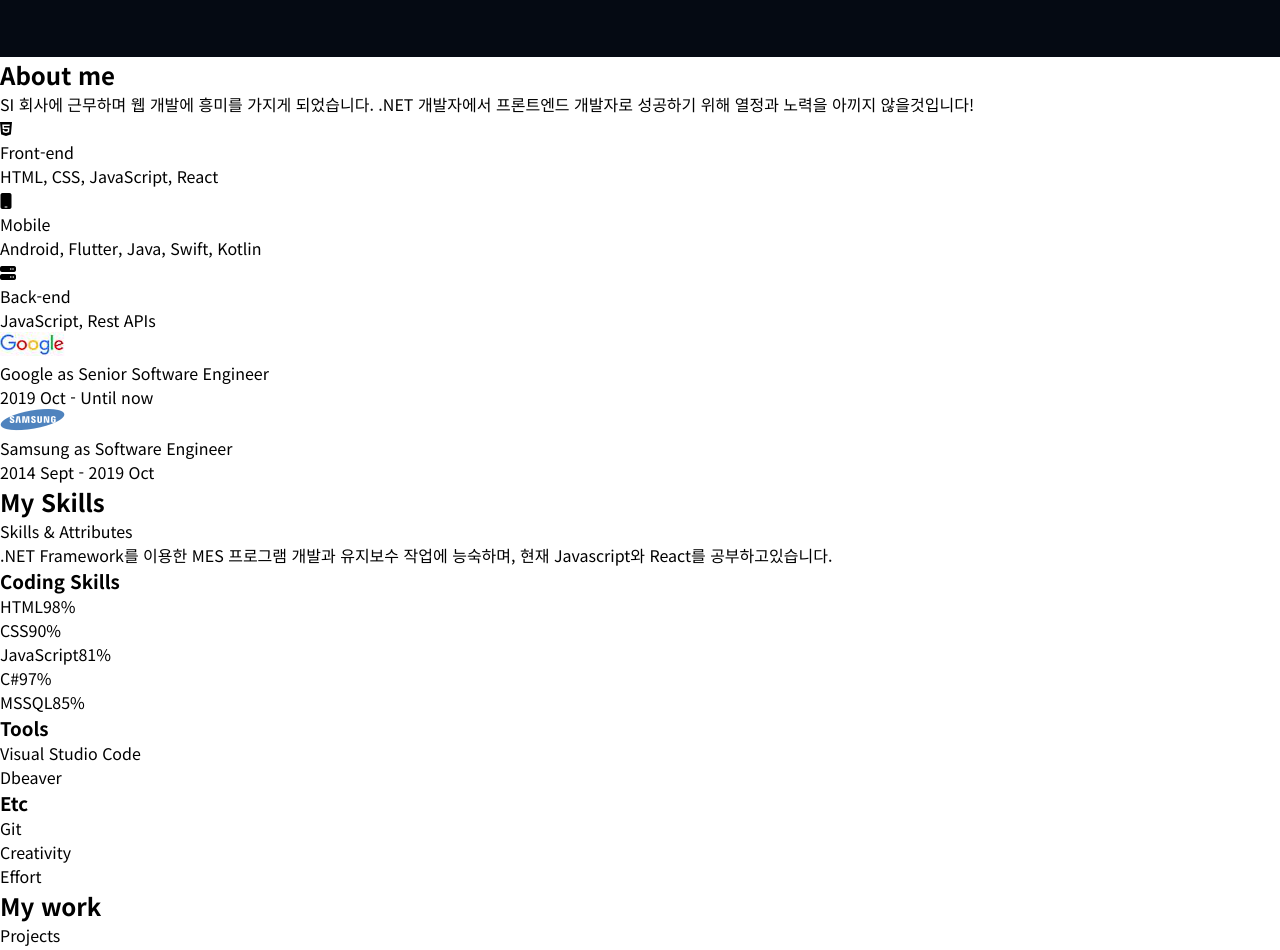
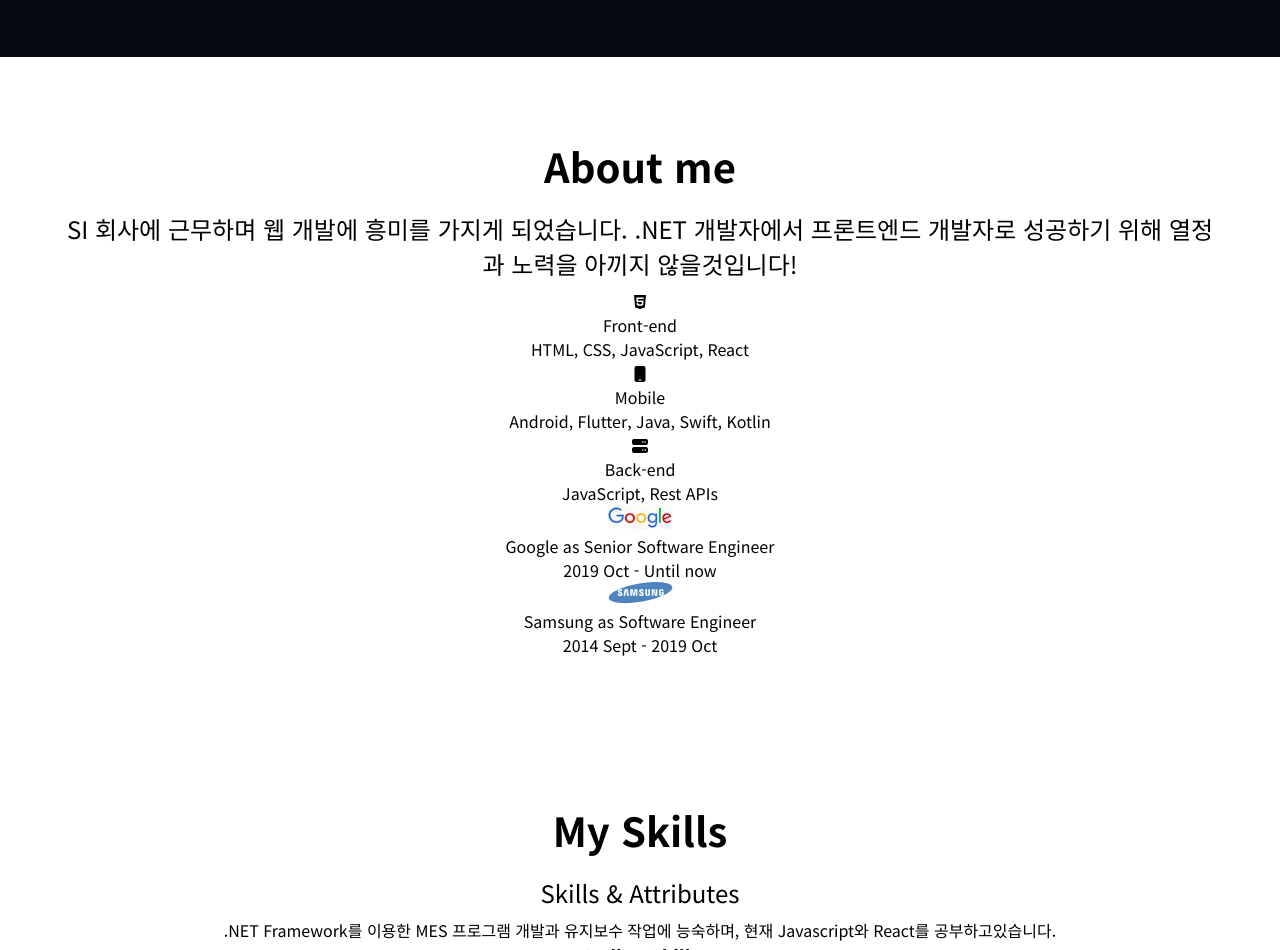
Before and after one commit to jiwonion/jiwonion.github.io, a plain HTML site: page index.html in a window 1280 px wide. Shown: the part 680-1630 px from the top of the page. Drawn offline with Linux system fonts and the light colour scheme.

Commit message:
CSS-Common

```diff
--- a/css/style.css
+++ b/css/style.css
@@ -50,6 +50,22 @@
 
 button:focus {
   outline: 1px solid var(--color-accent);
+}
+
+/* Common */
+.section {
+  padding: 4rem;
+  text-align: center;
+}
+
+.title {
+  font-size: 2.5rem;
+  margin: 1rem 0;
+}
+
+.description {
+  font-size: 1.5rem;
+  margin: 0.5rem 0;
 }
 
 /* Header */
--- a/index.html
+++ b/index.html
@@ -69,9 +69,9 @@
         <a class="home__contact" href="#contact">Contact Me</a>
       </section>
       <!-- About -->
-      <section id="about">
-        <h2>About me</h2>
-        <p>
+      <section id="about" class="section">
+        <h2 class="title">About me</h2>
+        <p class="description">
           SI 회사에 근무하며 웹 개발에 흥미를 가지게 되었습니다. .NET 개발자에서
           프론트엔드 개발자로 성공하기 위해 열정과 노력을 아끼지 않을것입니다!
         </p>
@@ -110,9 +110,9 @@
         </ul>
       </section>
       <!-- Skills -->
-      <section id="skills">
-        <h2>My Skills</h2>
-        <p>Skills & Attributes</p>
+      <section id="skills" class="section">
+        <h2 class="title">My Skills</h2>
+        <p class="description">Skills & Attributes</p>
         <p>
           .NET Framework를 이용한 MES 프로그램 개발과 유지보수 작업에 능숙하며,
           현재 Javascript와 React를 공부하고있습니다.
@@ -161,9 +161,9 @@
         </div>
       </section>
       <!-- Work -->
-      <section id="work">
-        <h2>My work</h2>
-        <p>Projects</p>
+      <section id="work" class="section">
+        <h2 class="title">My work</h2>
+        <p class="description">Projects</p>
         <ul>
           <li>
             <button>All <span>8</span></button>
@@ -254,9 +254,9 @@
         </ul>
       </section>
       <!-- Testimonials -->
-      <section id="testimonial">
-        <h2>Testimonial</h2>
-        <p>See what they say about me</p>
+      <section id="testimonial" class="section">
+        <h2 class="title">Testimonial</h2>
+        <p class="description">See what they say about me</p>
         <ul>
           <li>
             <img src="images/testimonials/people1.webp" alt="people1" />
@@ -305,8 +305,8 @@
     </main>
     <!-- Footer -->
     <footer id="contact">
-      <h2>Let&#39;s talk</h2>
-      <p>wlfhddl23@gmail.com</p>
+      <h2 class="title">Let&#39;s talk</h2>
+      <p class="description">wlfhddl23@gmail.com</p>
       <ul>
         <li>
           <a
```
